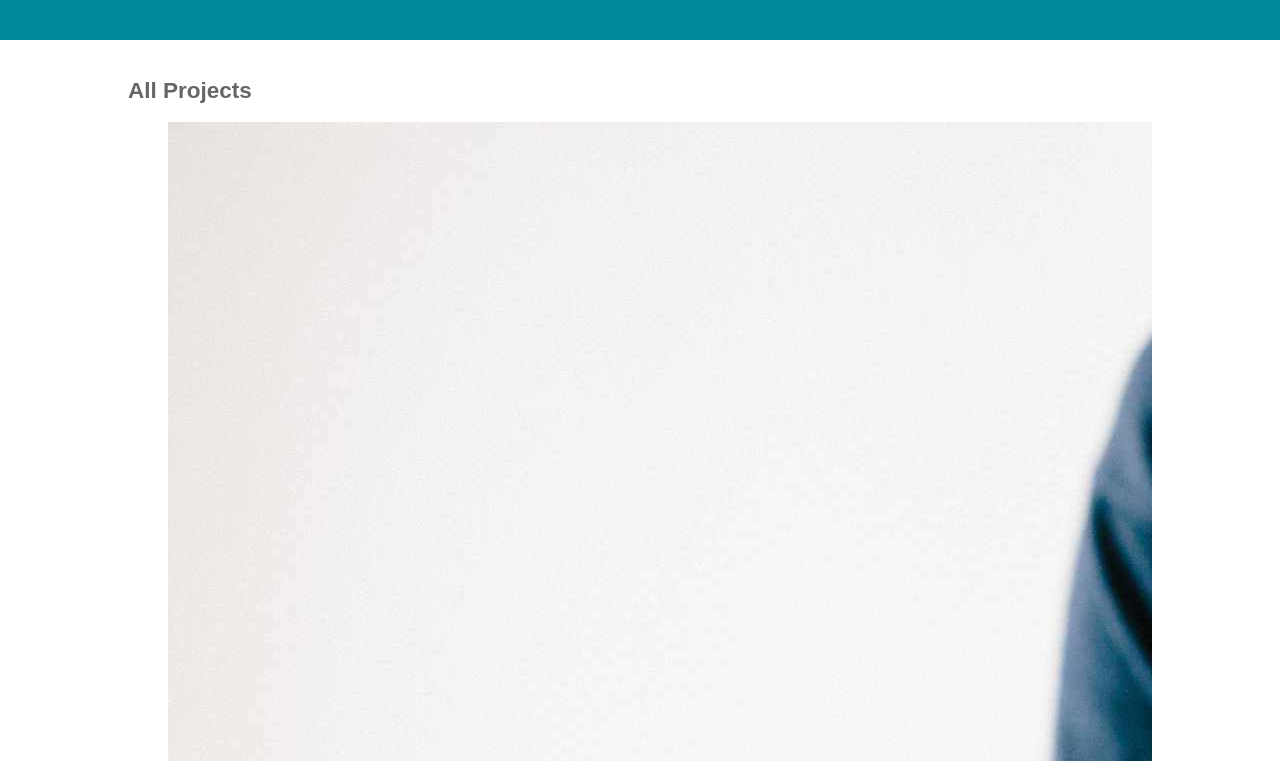
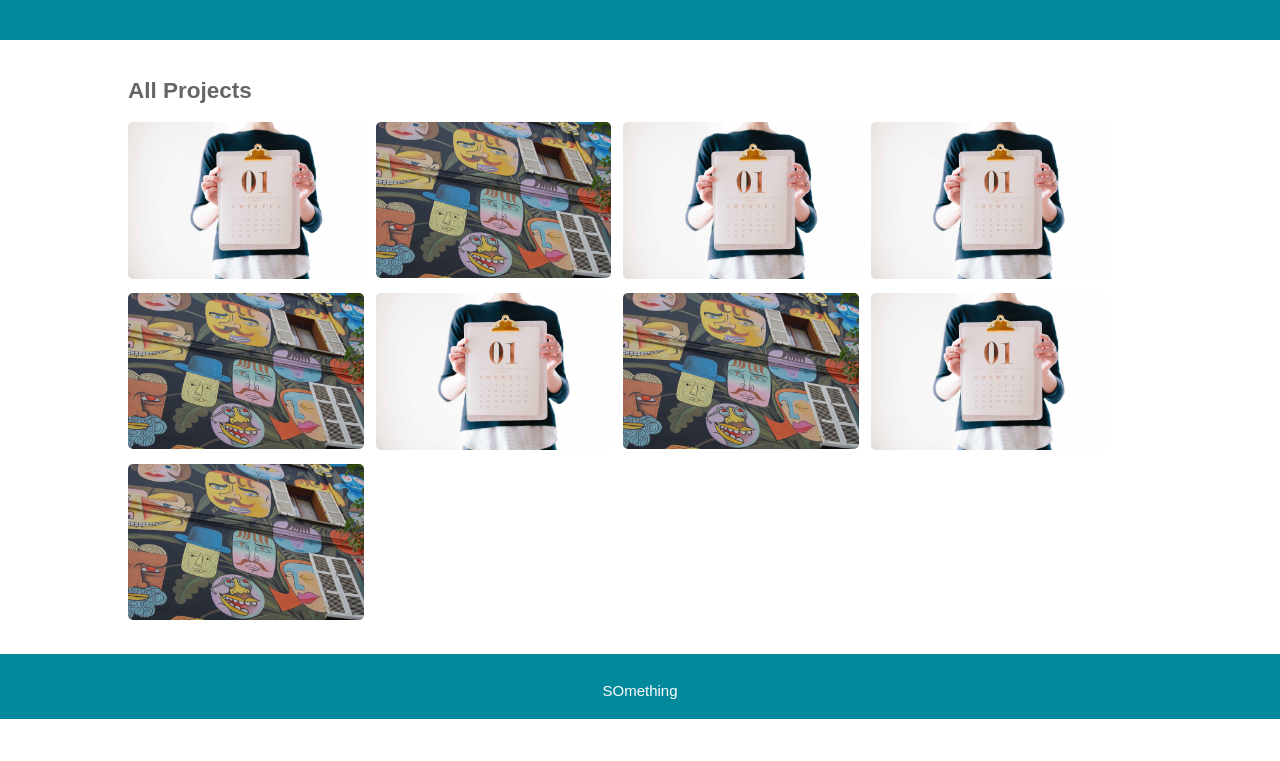
Before and after one commit to DecafManiac/jquery-portfolio-gallery, a plain HTML site: page index.html in a window 1280 px wide. Shown: the part 141-902 px from the top of the page. After the commit the page ends 860 px from the top, so only its background shows below. Drawn offline with nearby package versions, Linux system fonts and the light colour scheme.

Commit message:
add styles

```diff
--- a/css/style.css
+++ b/css/style.css
@@ -73,3 +73,34 @@ section {
     text-align: center;
     font-size: 35px;
 }
+
+#gallery {
+    list-style: none;
+    margin: 0;
+    padding: 0;
+    width: 100%;
+}
+
+#gallery li {
+    display: block;
+    float: left;
+    width: 23%;
+    cursor: pointer;
+    border-radius: 5px;
+    box-sizing: border-box;
+    margin: 0 12px 7px 0;
+    position: relative;
+}
+
+#gallery img {
+    width: 100%;
+    border-radius: 5px;
+}
+
+footer {
+    background: #03899c;
+    height: 55px;
+    color: white;
+    text-align: center;
+    padding-top: 10px;
+}
```
